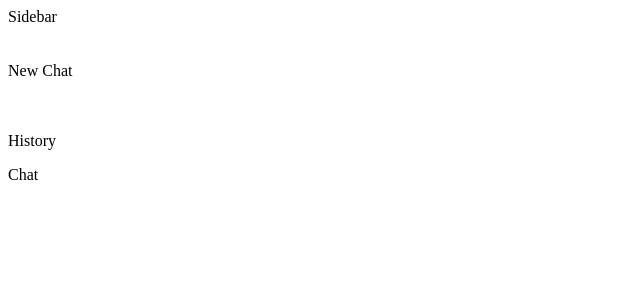
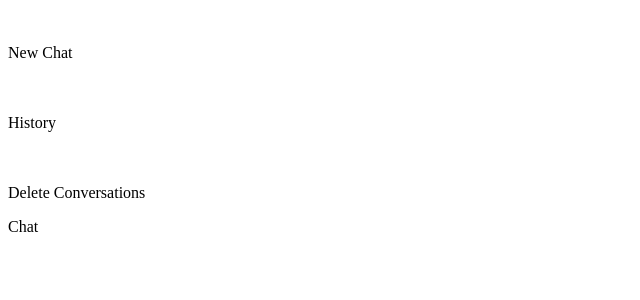
Before and after one commit to abhsyk/chat-ai, a React (Create React App) app: page / in a window 1280 px wide. Shown: the top 300 px of the page, without its empty margins (0-640 px from the left). Built offline with nearby package versions, Linux system fonts and the light colour scheme; the HTML template or start-up script is replaced by a standard one.

Commit message:
DeleteConversationButton

```diff
--- /dev/null
+++ b/src/components/sidebar/DeleteConvBtn/index.tsx
@@ -0,0 +1,15 @@
+import { FC } from 'react';
+import { AiOutlineDelete } from 'react-icons/ai';
+import { CustomButton } from '../../ui';
+
+const DeleteConvBtn: FC = () => {
+  return (
+    <CustomButton
+      mode="delete"
+      icon={AiOutlineDelete}
+      text="Delete Conversations"
+    />
+  );
+};
+
+export default DeleteConvBtn;
--- a/src/components/sidebar/Sidebar/index.tsx
+++ b/src/components/sidebar/Sidebar/index.tsx
@@ -1,13 +1,14 @@
 import { FC } from 'react';
 import NewChatButton from '../NewChatButton';
 import ListItem from '../ListItem';
+import DeleteConvBtn from '../DeleteConvBtn';
 
 const Sidebar: FC = () => {
   return (
     <div className="sidebar_container">
-      Sidebar
       <NewChatButton />
       <ListItem />
+      <DeleteConvBtn />
     </div>
   );
 };
--- a/src/components/sidebar/index.ts
+++ b/src/components/sidebar/index.ts
@@ -1,3 +1,4 @@
 export { default as Sidebar } from './Sidebar';
 export { default as NewChatButton } from './NewChatButton';
 export { default as ListItem } from './ListItem';
+export { default as DeleteConvBtn } from './DeleteConvBtn';
--- a/src/components/ui/CustomButton/index.tsx
+++ b/src/components/ui/CustomButton/index.tsx
@@ -4,7 +4,7 @@ import { IconType } from 'react-icons';
 type Props = {
   icon: IconType;
   text: string;
-  mode: 'newChat' | 'listItem';
+  mode: 'newChat' | 'listItem' | 'delete';
 };
 
 const CustomButton: FC<Props> = ({ icon: Icon, text, mode }) => {
@@ -12,7 +12,11 @@ const CustomButton: FC<Props> = ({ icon: Icon, text, mode }) => {
 
   return (
     <div
-      className={newChat ? 'new_chat_button' : 'list_item'}
+      className={
+        newChat
+          ? 'new_chat_button'
+          : `list_item ${mode === 'delete' ? 'delete_conv_button' : ''}`
+      }
       onClick={() => {}}
     >
       <div className={newChat ? 'new_chat_button_icon' : 'list_item_icon'}>
```
